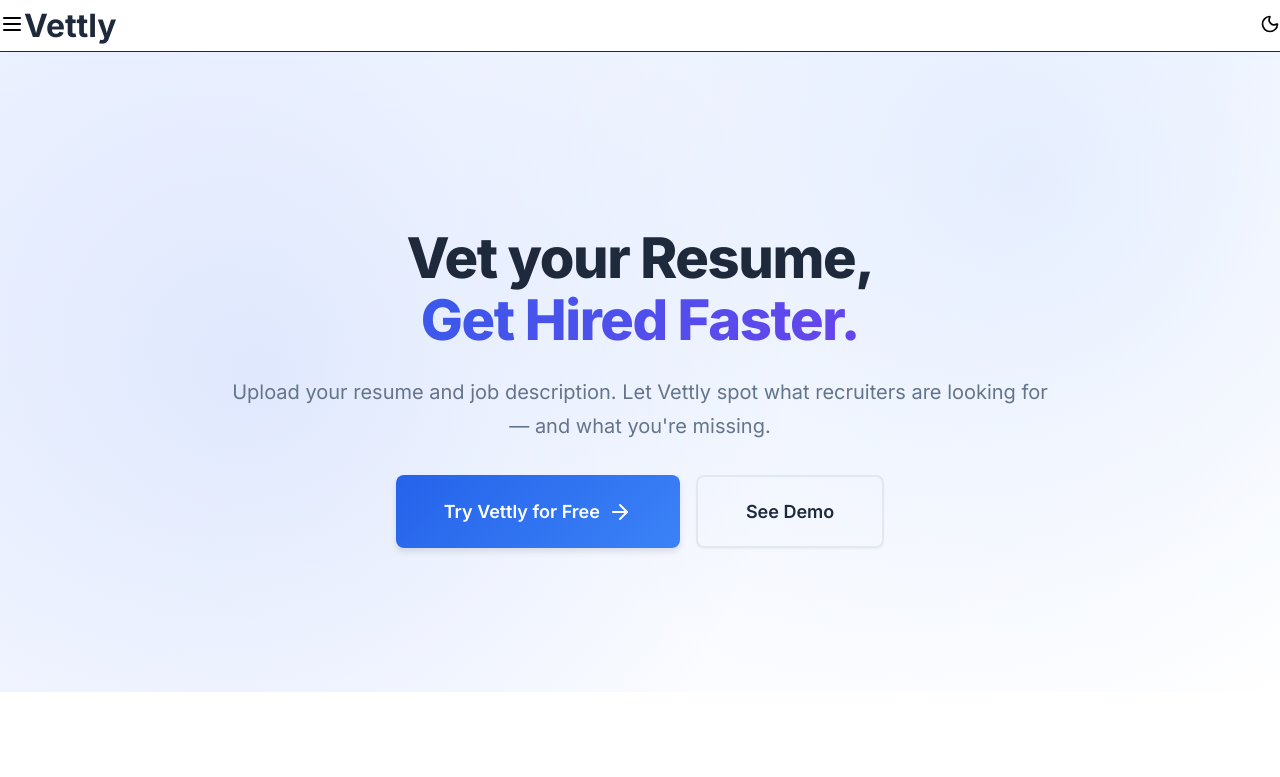
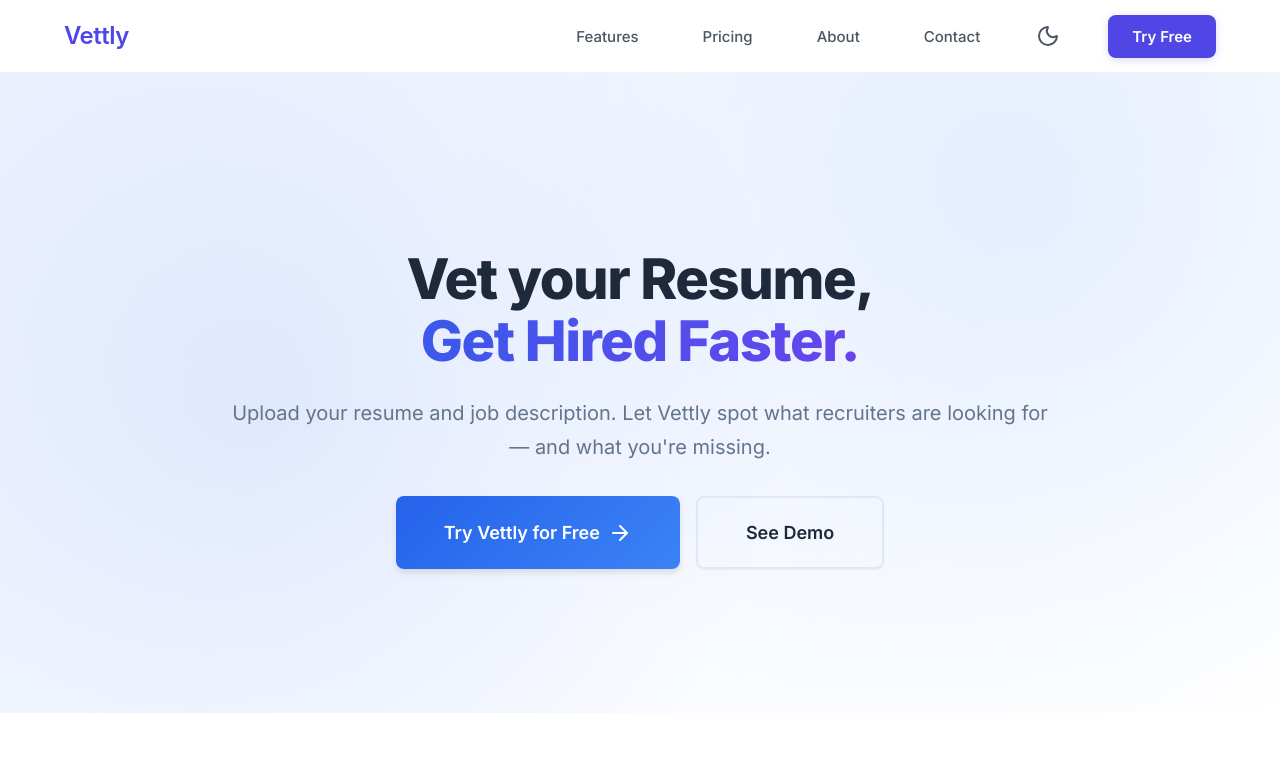
Before and after one commit to terminal-lucidity/resume-analysis, a React (Vite) app in the folder frontend/: page / in a window 1280 px wide. Shown: the top 777 px of the page. Built offline with nearby package versions, Linux system fonts and the light colour scheme.

Commit message:
UI looks great

```diff
--- /dev/null
+++ b/frontend/src/components/Navbar.css
@@ -0,0 +1,383 @@
+/* Navbar.css */
+.navbar {
+    position: sticky;
+    top: 0;
+    z-index: 1000;
+    background: rgba(255, 255, 255, 0.95);
+    backdrop-filter: blur(10px);
+    border-bottom: 1px solid rgba(0, 0, 0, 0.05);
+    transition: all 0.3s cubic-bezier(0.4, 0, 0.2, 1);
+}
+
+.dark .navbar {
+    background: rgba(17, 24, 39, 0.95);
+    border-bottom: 1px solid rgba(255, 255, 255, 0.1);
+}
+
+.navbar.scrolled {
+    background: rgba(255, 255, 255, 0.98);
+    box-shadow: 0 4px 20px rgba(0, 0, 0, 0.08);
+}
+
+.dark .navbar.scrolled {
+    background: rgba(17, 24, 39, 0.98);
+    box-shadow: 0 4px 20px rgba(0, 0, 0, 0.2);
+}
+
+.navbar-container {
+    max-width: 1200px;
+    margin: 0 auto;
+    padding: 0 24px;
+    display: flex;
+    justify-content: space-between;
+    align-items: center;
+    height: 72px;
+}
+
+.navbar-brand {
+    display: flex;
+    align-items: center;
+    gap: 8px;
+    font-size: 24px;
+    font-weight: 600;
+    color: #1a1a1a;
+    text-decoration: none;
+    cursor: pointer;
+}
+
+.dark .navbar-brand {
+    color: #ffffff;
+}
+
+.brand-text {
+    font-family: -apple-system, BlinkMacSystemFont, 'Segoe UI', Roboto, sans-serif;
+    font-weight: 600;
+    letter-spacing: -0.02em;
+    color: #4f46e5;
+}
+
+.dark .brand-text {
+    color: #818cf8;
+}
+
+.navbar-menu {
+    display: flex;
+    list-style: none;
+    margin: 0;
+    padding: 0;
+    align-items: center;
+    gap: 32px;
+}
+
+.navbar-item {
+    position: relative;
+}
+
+.navbar-link {
+    background: none;
+    border: none;
+    color: #4b5563;
+    font-size: 15px;
+    font-weight: 500;
+    font-family: inherit;
+    cursor: pointer;
+    padding: 8px 16px;
+    border-radius: 6px;
+    transition: all 0.2s ease;
+    text-decoration: none;
+    position: relative;
+    overflow: hidden;
+    display: flex;
+    align-items: center;
+    justify-content: center;
+}
+
+.dark .navbar-link {
+    color: #d1d5db;
+}
+
+.navbar-link:hover {
+    color: #1f2937;
+    background: rgba(79, 70, 229, 0.05);
+}
+
+.dark .navbar-link:hover {
+    color: #f3f4f6;
+    background: rgba(129, 140, 248, 0.1);
+}
+
+.navbar-link:focus {
+    outline: none;
+    box-shadow: 0 0 0 2px rgba(79, 70, 229, 0.2);
+}
+
+.theme-toggle {
+    width: 40px;
+    height: 40px;
+    border-radius: 50%;
+    padding: 8px;
+    display: flex;
+    align-items: center;
+    justify-content: center;
+    transition: all 0.2s ease;
+}
+
+.theme-toggle:hover {
+    background: rgba(79, 70, 229, 0.1);
+    transform: scale(1.05);
+}
+
+.dark .theme-toggle:hover {
+    background: rgba(129, 140, 248, 0.1);
+}
+
+.navbar-cta .navbar-link {
+    background: #4f46e5;
+    color: white;
+    padding: 12px 24px;
+    border-radius: 8px;
+    font-weight: 600;
+    margin-left: 8px;
+    box-shadow: 0 2px 8px rgba(79, 70, 229, 0.2);
+    transition: all 0.2s ease;
+}
+
+.dark .navbar-cta .navbar-link {
+    background: #6366f1;
+    box-shadow: 0 2px 8px rgba(99, 102, 241, 0.3);
+}
+
+.navbar-cta .navbar-link:hover {
+    background: #4338ca;
+    transform: translateY(-1px);
+    box-shadow: 0 4px 12px rgba(79, 70, 229, 0.3);
+    color: white;
+}
+
+.dark .navbar-cta .navbar-link:hover {
+    background: #4f46e5;
+    box-shadow: 0 4px 12px rgba(79, 70, 229, 0.4);
+}
+
+.navbar-cta .navbar-link:active {
+    transform: translateY(0);
+}
+
+.navbar-toggle {
+    display: none;
+    flex-direction: column;
+    justify-content: space-between;
+    width: 24px;
+    height: 18px;
+    background: none;
+    border: none;
+    cursor: pointer;
+    padding: 0;
+    z-index: 1001;
+    transition: all 0.3s ease;
+}
+
+.hamburger-line {
+    width: 100%;
+    height: 2px;
+    background: #374151;
+    border-radius: 1px;
+    transition: all 0.3s cubic-bezier(0.25, 0.46, 0.45, 0.94);
+    transform-origin: center;
+}
+
+.dark .hamburger-line {
+    background: #d1d5db;
+}
+
+.navbar-toggle.active .hamburger-line:nth-child(1) {
+    transform: rotate(45deg) translate(5px, 5px);
+}
+
+.navbar-toggle.active .hamburger-line:nth-child(2) {
+    opacity: 0;
+    transform: scale(0);
+}
+
+.navbar-toggle.active .hamburger-line:nth-child(3) {
+    transform: rotate(-45deg) translate(7px, -6px);
+}
+
+.navbar-overlay {
+    position: fixed;
+    top: 0;
+    left: 0;
+    right: 0;
+    bottom: 0;
+    background: rgba(0, 0, 0, 0.5);
+    z-index: 999;
+    opacity: 0;
+    animation: fadeIn 0.3s ease forwards;
+}
+
+.dark .navbar-overlay {
+    background: rgba(0, 0, 0, 0.7);
+}
+
+@keyframes fadeIn {
+    to {
+        opacity: 1;
+    }
+}
+
+/* Mobile Styles */
+@media (max-width: 768px) {
+    .navbar-container {
+        padding: 0 16px;
+        height: 64px;
+    }
+
+    .navbar-brand {
+        font-size: 20px;
+    }
+
+    .brand-logo {
+        font-size: 24px;
+    }
+
+    .navbar-menu {
+        position: fixed;
+        top: 64px;
+        right: -100%;
+        width: 280px;
+        height: calc(100vh - 64px);
+        background: white;
+        flex-direction: column;
+        justify-content: flex-start;
+        align-items: stretch;
+        padding: 32px 0;
+        gap: 0;
+        box-shadow: -4px 0 20px rgba(0, 0, 0, 0.1);
+        transition: right 0.3s cubic-bezier(0.25, 0.46, 0.45, 0.94);
+        z-index: 1000;
+    }
+
+    .dark .navbar-menu {
+        background: #1f2937;
+        box-shadow: -4px 0 20px rgba(0, 0, 0, 0.3);
+    }
+
+    .navbar-menu.active {
+        right: 0;
+    }
+
+    .navbar-item {
+        width: 100%;
+        border-bottom: 1px solid rgba(0, 0, 0, 0.05);
+    }
+
+    .dark .navbar-item {
+        border-bottom: 1px solid rgba(255, 255, 255, 0.1);
+    }
+
+    .navbar-item:last-child {
+        border-bottom: none;
+        margin-top: 16px;
+        padding: 0 24px;
+    }
+
+    .navbar-link {
+        width: 100%;
+        padding: 16px 24px;
+        text-align: left;
+        border-radius: 0;
+        font-size: 16px;
+        display: block;
+    }
+
+    .navbar-link:hover {
+        background: rgba(79, 70, 229, 0.05);
+    }
+
+    .dark .navbar-link:hover {
+        background: rgba(129, 140, 248, 0.1);
+    }
+
+    .theme-toggle {
+        width: auto;
+        height: auto;
+        border-radius: 0;
+        padding: 16px 24px;
+        justify-content: flex-start;
+        gap: 12px;
+    }
+
+    .theme-toggle:hover {
+        transform: none;
+    }
+
+    .cta-button {
+        background: #4f46e5;
+        color: white;
+        margin: 0;
+        border-radius: 8px;
+        text-align: center;
+        box-shadow: 0 2px 8px rgba(79, 70, 229, 0.2);
+    }
+
+    .dark .cta-button {
+        background: #6366f1;
+    }
+
+    .cta-button:hover {
+        background: #4338ca;
+        transform: none;
+    }
+
+    .dark .cta-button:hover {
+        background: #4f46e5;
+    }
+
+    .navbar-toggle {
+        display: flex;
+    }
+}
+
+/* Tablet Styles */
+@media (max-width: 1024px) and (min-width: 769px) {
+    .navbar-container {
+        padding: 0 20px;
+    }
+
+    .navbar-menu {
+        gap: 24px;
+    }
+
+    .navbar-link {
+        font-size: 14px;
+        padding: 6px 12px;
+    }
+
+    .navbar-cta .navbar-link {
+        padding: 10px 20px;
+    }
+}
+
+/* Large screen adjustments */
+@media (min-width: 1400px) {
+    .navbar-container {
+        max-width: 1400px;
+        padding: 0 32px;
+    }
+
+    .navbar-menu {
+        gap: 40px;
+    }
+}
+
+/* Reduced motion support */
+@media (prefers-reduced-motion: reduce) {
+
+    .navbar,
+    .navbar-link,
+    .navbar-toggle,
+    .hamburger-line,
+    .navbar-menu,
+    .navbar-overlay {
+        transition: none;
+    } }
--- a/frontend/src/components/Navbar.tsx
+++ b/frontend/src/components/Navbar.tsx
@@ -1,122 +1,140 @@
-import { useState, useEffect } from "react";
-import { Menu, X, User, Sun, Moon } from "lucide-react";
+import React, { useState, useEffect } from 'react';
+import { Moon, Sun } from 'lucide-react';
+import './Navbar.css';
 
 interface NavbarProps {
-  isDark: boolean;
-  toggleTheme: () => void;
+  className?: string;
 }
 
-function Navbar({ isDark, toggleTheme }: NavbarProps) {
-  const [menuOpen, setMenuOpen] = useState(false);
+const Navbar: React.FC<NavbarProps> = ({ className = '' }) => {
+  const [isMenuOpen, setIsMenuOpen] = useState(false);
+  const [isScrolled, setIsScrolled] = useState(false);
+  const [isDarkMode, setIsDarkMode] = useState(false);
 
-  // Close menu when clicking outside
   useEffect(() => {
-    const handleClickOutside = (event: MouseEvent) => {
-      if (menuOpen && !(event.target as Element).closest('.mobile-menu')) {
-        setMenuOpen(false);
+    const handleScroll = () => {
+      setIsScrolled(window.scrollY > 10);
+    };
+
+    // Check for saved theme preference or default to light mode
+    const savedTheme = localStorage.getItem('theme');
+    const prefersDark = window.matchMedia('(prefers-color-scheme: dark)').matches;
+
+    if (savedTheme === 'dark' || (!savedTheme && prefersDark)) {
+      setIsDarkMode(true);
+      document.documentElement.classList.add('dark');
+    } else {
+      setIsDarkMode(false);
+      document.documentElement.classList.remove('dark');
+    }
+
+    window.addEventListener('scroll', handleScroll);
+    return () => window.removeEventListener('scroll', handleScroll);
+  }, []);
+
+  const toggleMenu = () => {
+    setIsMenuOpen(!isMenuOpen);
+  };
+
+  const closeMenu = () => {
+    setIsMenuOpen(false);
+  };
+
+  const toggleDarkMode = () => {
+    const newDarkMode = !isDarkMode;
+    setIsDarkMode(newDarkMode);
+
+    if (newDarkMode) {
+      document.documentElement.classList.add('dark');
+      localStorage.setItem('theme', 'dark');
+    } else {
+      document.documentElement.classList.remove('dark');
+      localStorage.setItem('theme', 'light');
     }
   };
 
-    document.addEventListener('mousedown', handleClickOutside);
-    return () => document.removeEventListener('mousedown', handleClickOutside);
-  }, [menuOpen]);
+  const handleLinkClick = (href: string) => {
+    closeMenu();
+    // Handle navigation here (e.g., with React Router)
+    console.log('Navigate to:', href);
+  };
 
   return (
-    <>
-      {/* Overlay for mobile menu */}
-      {menuOpen && (
-        <div
-          className="fixed inset-0 bg-black bg-opacity-50 z-40 lg:hidden"
-          onClick={() => setMenuOpen(false)}
-        />
-      )}
+    <nav className={`navbar ${isScrolled ? 'scrolled' : ''} ${className}`}>
+      <div className="navbar-container">
+        <div className="navbar-brand">
+          <span className="brand-text">Vettly</span>
+        </div>
 
+        <ul className={`navbar-menu ${isMenuOpen ? 'active' : ''}`}>
+          <li className="navbar-item">
+            <button
+              className="navbar-link"
+              onClick={() => handleLinkClick('/features')}
+            >
+              Features
+            </button>
+          </li>
+          <li className="navbar-item">
+            <button
+              className="navbar-link"
+              onClick={() => handleLinkClick('/pricing')}
+            >
+              Pricing
+            </button>
+          </li>
+          <li className="navbar-item">
+            <button
+              className="navbar-link"
+              onClick={() => handleLinkClick('/about')}
+            >
+              About
+            </button>
+          </li>
+          <li className="navbar-item">
+            <button
+              className="navbar-link"
+              onClick={() => handleLinkClick('/contact')}
+            >
+              Contact
+            </button>
+          </li>
+          <li className="navbar-item">
+            <button
+              className="navbar-link theme-toggle"
+              onClick={toggleDarkMode}
+              aria-label="Toggle dark mode"
+            >
+              {isDarkMode ? <Sun className="w-5 h-5" /> : <Moon className="w-5 h-5" />}
+            </button>
+          </li>
+          <li className="navbar-item navbar-cta">
+            <button
+              className="navbar-link cta-button"
+              onClick={() => handleLinkClick('/try-free')}
+            >
+              Try Free
+            </button>
+          </li>
+        </ul>
 
-      <header className="relative z-30 bg-white dark:bg-gray-800 shadow-sm border-b border-gray-200 dark:border-gray-700">
-        <div className="max-w-7xl mx-auto px-4 sm:px-6 lg:px-8">
-          <div className="flex justify-between items-center h-16">
-            <div className="flex items-center gap-4">
         <button
-                onClick={() => setMenuOpen(!menuOpen)}
-                className="lg:hidden text-gray-700 dark:text-gray-300 hover:text-blue-600 dark:hover:text-blue-400 transition-colors"
+          className={`navbar-toggle ${isMenuOpen ? 'active' : ''}`}
+          onClick={toggleMenu}
           aria-label="Toggle menu"
         >
-                {menuOpen ? <X size={24} /> : <Menu size={24} />}
-              </button>
-              <h1 className="text-2xl font-bold text-blue-600 dark:text-blue-400">
-                Vettly
-              </h1>
-            </div>
-
-
-            <nav className="hidden lg:flex items-center space-x-8">
-              <a href="#features" className="text-gray-700 dark:text-gray-300 hover:text-blue-600 dark:hover:text-blue-400 transition-colors">
-                Features
-              </a>
-              <a href="#how-it-works" className="text-gray-700 dark:text-gray-300 hover:text-blue-600 dark:hover:text-blue-400 transition-colors">
-                How It Works
-              </a>
-              <a href="#about" className="text-gray-700 dark:text-gray-300 hover:text-blue-600 dark:hover:text-blue-400 transition-colors">
-                About
-              </a>
-              <a href="#contact" className="text-gray-700 dark:text-gray-300 hover:text-blue-600 dark:hover:text-blue-400 transition-colors">
-                Contact
-              </a>
-            </nav>
-
-            <div className="flex items-center gap-4">
-              <button
-                onClick={toggleTheme}
-                className="text-gray-700 dark:text-gray-300 hover:text-blue-600 dark:hover:text-blue-400 transition-colors p-2 rounded-lg hover:bg-gray-100 dark:hover:bg-gray-700"
-                aria-label="Toggle theme"
-              >
-                {isDark ? <Sun size={20} /> : <Moon size={20} />}
-              </button>
-              <button className="hidden sm:flex items-center gap-2 text-gray-700 dark:text-gray-300 hover:text-blue-600 dark:hover:text-blue-400 transition-colors">
-                <User size={20} />
-                <span className="hidden md:inline">Sign In</span>
-              </button>
-            </div>
-          </div>
-        </div>
-      </header>
-
-      <div className={`mobile-menu lg:hidden fixed top-0 left-0 h-full w-80 bg-white dark:bg-gray-800 shadow-xl z-50 transform transition-transform duration-300 ease-in-out ${menuOpen ? "translate-x-0" : "-translate-x-full"}`}>
-        <div className="p-6">
-          <div className="flex justify-between items-center mb-8">
-            <h2 className="text-xl font-bold text-blue-600 dark:text-blue-400">Menu</h2>
-            <button
-              onClick={() => setMenuOpen(false)}
-              className="text-gray-700 dark:text-gray-300 hover:text-red-500 transition-colors"
-              aria-label="Close menu"
-            >
-              <X size={24} />
+          <span className="hamburger-line"></span>
+          <span className="hamburger-line"></span>
+          <span className="hamburger-line"></span>
         </button>
       </div>
 
-          <nav className="space-y-4">
-            <a href="#features" className="block text-gray-700 dark:text-gray-300 hover:text-blue-600 dark:hover:text-blue-400 font-medium py-3 px-4 rounded-lg transition-colors hover:bg-gray-50 dark:hover:bg-gray-700">
-              Features
-            </a>
-            <a href="#how-it-works" className="block text-gray-700 dark:text-gray-300 hover:text-blue-600 dark:hover:text-blue-400 font-medium py-3 px-4 rounded-lg transition-colors hover:bg-gray-50 dark:hover:bg-gray-700">
-              How It Works
-            </a>
-            <a href="#about" className="block text-gray-700 dark:text-gray-300 hover:text-blue-600 dark:hover:text-blue-400 font-medium py-3 px-4 rounded-lg transition-colors hover:bg-gray-50 dark:hover:bg-gray-700">
-              About
-            </a>
-            <a href="#contact" className="block text-gray-700 dark:text-gray-300 hover:text-blue-600 dark:hover:text-blue-400 font-medium py-3 px-4 rounded-lg transition-colors hover:bg-gray-50 dark:hover:bg-gray-700">
-              Contact
-            </a>
-            <div className="pt-4 border-t border-gray-200 dark:border-gray-600">
-              <a href="#signin" className="block text-gray-700 dark:text-gray-300 hover:text-blue-600 dark:hover:text-blue-400 font-medium py-3 px-4 rounded-lg transition-colors hover:bg-gray-50 dark:hover:bg-gray-700">
-                Sign In
-              </a>
-            </div>
+      {/* Mobile menu overlay */}
+      {isMenuOpen && (
+        <div className="navbar-overlay" onClick={closeMenu}></div>
+      )}
     </nav>
-        </div>
-      </div>
-    </>
   );
-}
+};
 
 export default Navbar;
```
Lines whose indentation alone changed are shown as unchanged.
